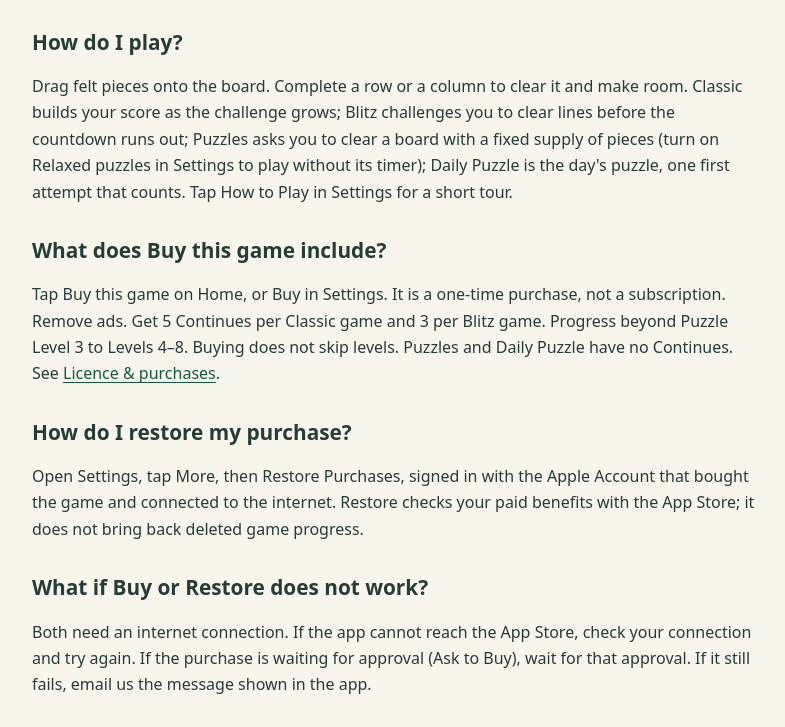
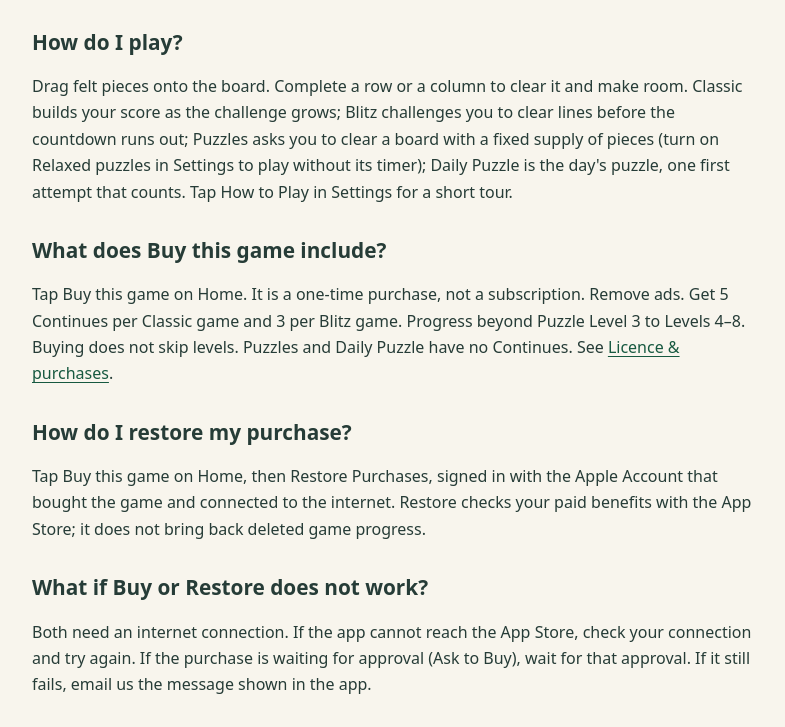
Before and after one commit to GennenTech/plushvale-website, a plain HTML site: page blocks/support/index.html in a window 1280 px wide. Shown: the part 520-1247 px from the top of the page, without its empty margins (244-1029 px from the left). Drawn offline with Linux system fonts and the light colour scheme.

Commit message:
Support: Buy only from Home; Restore Purchases on the Buy page (D563-D565, D567)

```diff
--- a/blocks/support/index.html
+++ b/blocks/support/index.html
@@ -15,9 +15,9 @@
 <h2>How do I play?</h2>
 <p>Drag felt pieces onto the board. Complete a row or a column to clear it and make room. Classic builds your score as the challenge grows; Blitz challenges you to clear lines before the countdown runs out; Puzzles asks you to clear a board with a fixed supply of pieces (turn on Relaxed puzzles in Settings to play without its timer); Daily Puzzle is the day's puzzle, one first attempt that counts. Tap How to Play in Settings for a short tour.</p>
 <h2>What does Buy this game include?</h2>
-<p>Tap Buy this game on Home, or Buy in Settings. It is a one-time purchase, not a subscription. Remove ads. Get 5 Continues per Classic game and 3 per Blitz game. Progress beyond Puzzle Level 3 to Levels 4–8. Buying does not skip levels. Puzzles and Daily Puzzle have no Continues. See <a href="../licence/">Licence &amp; purchases</a>.</p>
+<p>Tap Buy this game on Home. It is a one-time purchase, not a subscription. Remove ads. Get 5 Continues per Classic game and 3 per Blitz game. Progress beyond Puzzle Level 3 to Levels 4–8. Buying does not skip levels. Puzzles and Daily Puzzle have no Continues. See <a href="../licence/">Licence &amp; purchases</a>.</p>
 <h2>How do I restore my purchase?</h2>
-<p>Open Settings, tap More, then Restore Purchases, signed in with the Apple Account that bought the game and connected to the internet. Restore checks your paid benefits with the App Store; it does not bring back deleted game progress.</p>
+<p>Tap Buy this game on Home, then Restore Purchases, signed in with the Apple Account that bought the game and connected to the internet. Restore checks your paid benefits with the App Store; it does not bring back deleted game progress.</p>
 <h2>What if Buy or Restore does not work?</h2>
 <p>Both need an internet connection. If the app cannot reach the App Store, check your connection and try again. If the purchase is waiting for approval (Ask to Buy), wait for that approval. If it still fails, email us the message shown in the app.</p>
 <h2>Refunds</h2>
```
